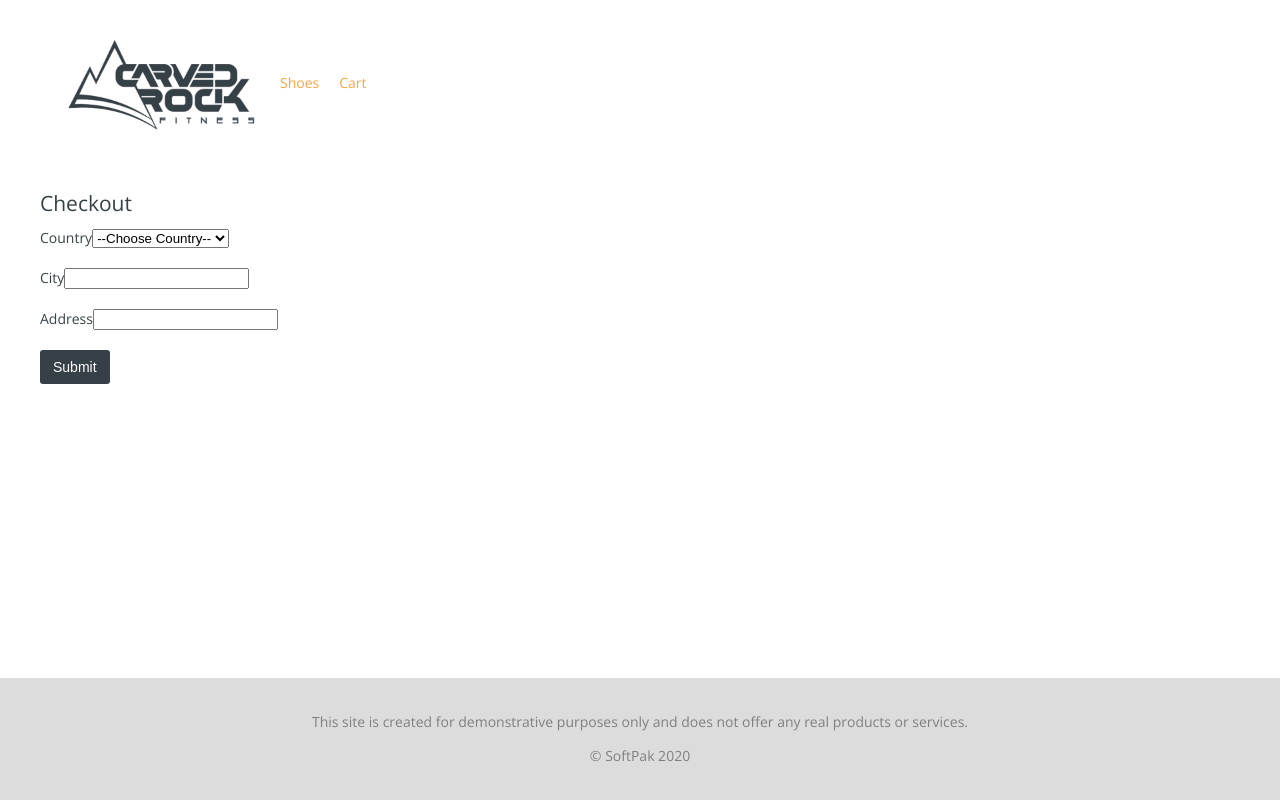
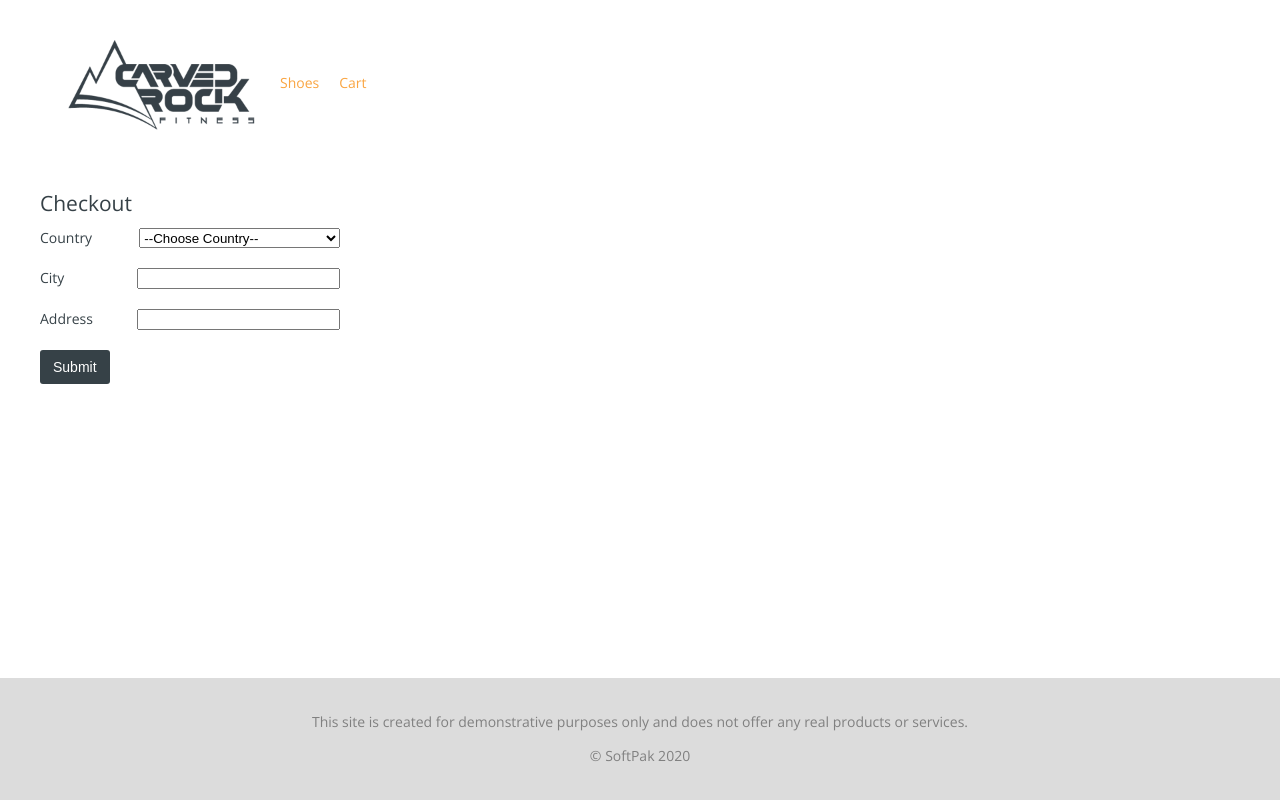
Before and after one commit to plamenkoyovchev/react-outdoor-shop, a React (Create React App) app: page /checkout in a window 1280 px wide. Built offline with nearby package versions, Linux system fonts and the light colour scheme; no server answers.

Commit message:
Align form labels and inputs

```diff
--- a/src/App.css
+++ b/src/App.css
@@ -188,6 +188,24 @@ form > div {
   margin-bottom: 20px;
 }
 
+form {
+  width: 300px;
+}
+
+form .form-group {
+  display: flex;
+  justify-content: flex-end;
+}
+
+.form-group .form-label {
+  flex: 1;
+}
+
+
+.form-group .form-control {
+  flex: 2;
+}
+
 .lds-container {
   display: flex;
   align-items: center;
--- a/src/components/Checkout/Checkout.jsx
+++ b/src/components/Checkout/Checkout.jsx
@@ -5,9 +5,9 @@ const Checkout = () => {
         <>
             <h2>Checkout</h2>
             <form onSubmit={() => {}}>
-                <div>
-                    <label>Country</label>
-                    <select>
+                <div className="form-group">
+                    <label className="form-label">Country</label>
+                    <select className="form-control">
                         <option value={0}>--Choose Country--</option>
                         <option value={1}>Bulgaria</option>
                         <option value={2}>Germany</option>
@@ -16,13 +16,13 @@ const Checkout = () => {
                         <option value={5}>Switzerland</option>
                     </select>
                 </div>
-                <div>
-                    <label>City</label>
-                    <input name="city" />
+                <div className="form-group">
+                    <label className="form-label">City</label>
+                    <input name="city" className="form-control"/>
                 </div>
-                <div>
-                    <label>Address</label>
-                    <input name="address" />
+                <div className="form-group">
+                    <label className="form-label">Address</label>
+                    <input name="address" className="form-control"/>
                 </div>
                 <div>
                     <input type="submit" className="btn btn-primary" />
```
